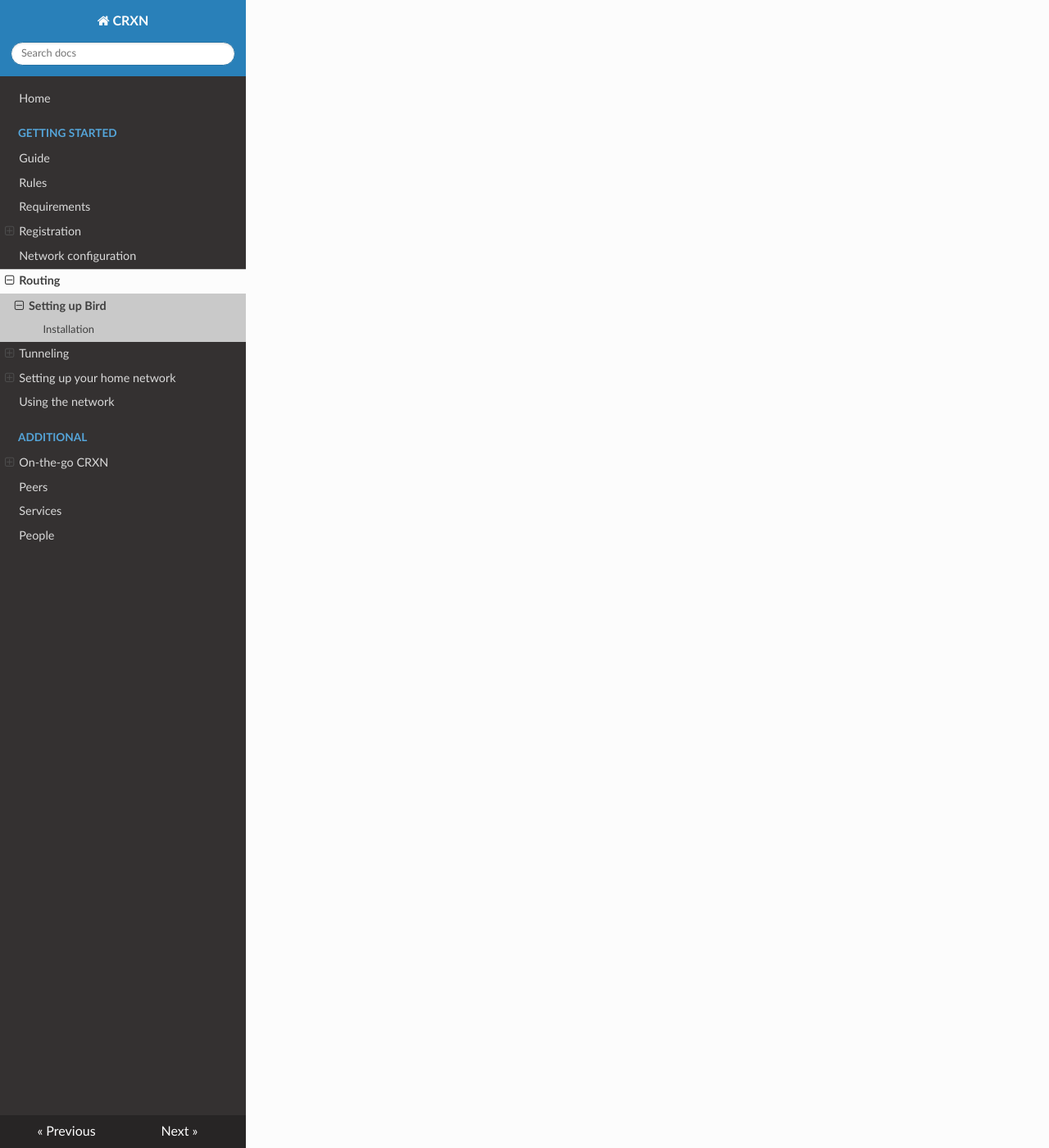
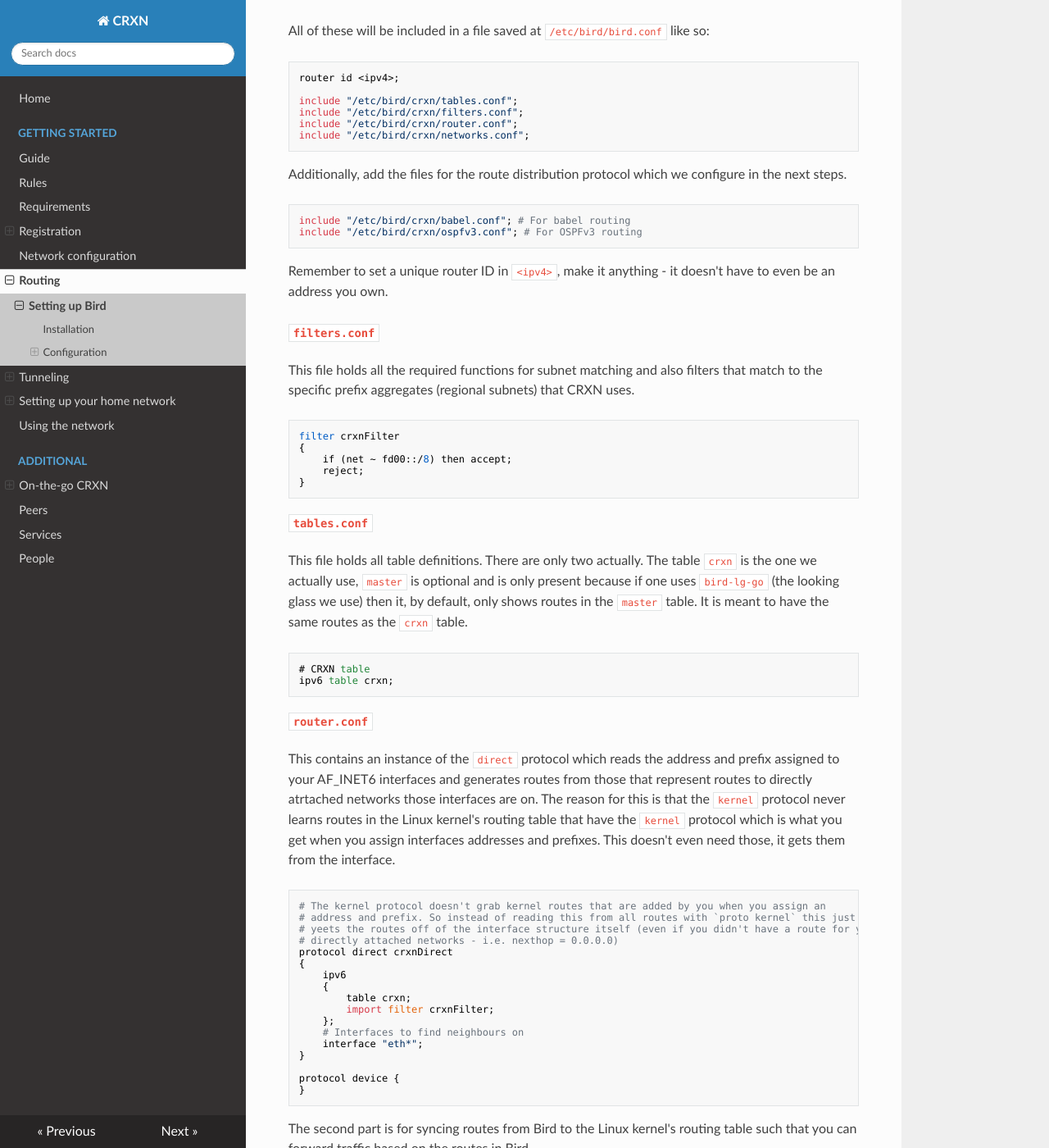
Before and after one commit to Community-Run-eXperimental-Network/docs, an MkDocs documentation site: the page built from docs/routing/bird/bird.md, in a window 1280 px wide and 1400 px high, scrolled down 1482 px. Shown: the whole window at 82% size. Built offline with MkDocs 1.6.1, drawn with Linux system fonts in a browser that asks for light colours; nearby versions of some CDN libraries; some of the changed text lies outside the part shown.

Commit message:
Added back instructions from old instructions (just for now)

````diff
--- a/docs/routing/bird/bird.md
+++ b/docs/routing/bird/bird.md
@@ -33,3 +33,138 @@ sudo systemctl enable --now bird
 ```
 
 This will ensure that the routing daemon starts on boot.
+
+## Configuration
+
+TODO: Re-do this sections
+
+The configuration template is constructed out of the following files:
+
+1. `filters.conf`
+	* Filter functions and the filter itself
+2. `networks.conf`
+	* Advertisement of ULA
+3. `tables.conf`
+	* The table definitions
+4. `router.conf`
+	* This contains the needed protocol definition for discovering
+	your interface's prefixes and generating routes form them
+	* It also contains the needed protocol definitions to sync bird
+	routes into the Linux kernel's routing table (so you cna forward
+	packets based on the routes from Bird)
+5. `protocols.conf`
+	* Depending on what protocol you want to use this will contains
+	configurations for each
+
+All of these will be included in a file saved at `/etc/bird/bird.conf` like so:
+
+```
+router id <ipv4>;
+
+include "/etc/bird/crxn/tables.conf";
+include "/etc/bird/crxn/filters.conf";
+include "/etc/bird/crxn/router.conf";
+include "/etc/bird/crxn/networks.conf";
+```
+
+Additionally, add the files for the route distribution protocol which we configure in the next steps.
+```
+include "/etc/bird/crxn/babel.conf"; # For babel routing
+include "/etc/bird/crxn/ospfv3.conf"; # For OSPFv3 routing
+```
+
+Remember to set a unique router ID in `<ipv4>`, make it anything - it doesn't have to even be an address you own.
+
+#### `filters.conf`
+
+This file holds all the required functions for subnet matching and also
+filters that match to the specific prefix aggregates (regional subnets)
+that CRXN uses.
+
+```
+filter crxnFilter
+{
+    if (net ~ fd00::/8) then accept;
+    reject;
+}
+```
+
+#### `tables.conf`
+
+This file holds all table definitions. There are only two actually.
+The table `crxn` is the one we actually use, `master` is optional
+and is only present because if one uses `bird-lg-go` (the looking glass
+we use) then it, by default, only shows routes in the `master` table.
+It is meant to have the same routes as the `crxn` table.
+
+```
+# CRXN table
+ipv6 table crxn;
+```
+
+#### `router.conf`
+
+This contains an instance of the `direct` protocol which reads the address
+and prefix assigned to your AF_INET6 interfaces and generates routes from
+those that represent routes to directly atrtached networks those interfaces
+are on. The reason for this is that the `kernel` protocol never learns routes
+in the Linux kernel's routing table that have the `kernel` protocol which
+is what you get when you assign interfaces addresses and prefixes. This
+doesn't even need those, it gets them from the interface.
+
+```
+# The kernel protocol doesn't grab kernel routes that are added by you when you assign an
+# address and prefix. So instead of reading this from all routes with `proto kernel` this just
+# yeets the routes off of the interface structure itself (even if you didn't have a route for your
+# directly attached networks - i.e. nexthop = 0.0.0.0)
+protocol direct crxnDirect
+{
+    ipv6
+    {
+        table crxn;
+        import filter crxnFilter;
+    };
+    # Interfaces to find neighbours on
+    interface "eth*";
+}
+
+protocol device {
+}
+```
+
+The second part is for syncing routes from Bird to the Linux kernel's routing
+table such that you can forward traffic based on the routes in Bird.
+
+TODO: Check, defualt `learn` should learn non `kernel` and non-`bird` routes
+
+```
+# CRXN Kernel protocol
+# We import any routes from the kernel table other than `proto bird` and `proto kernel`,
+# could be `proto static` for example. By default it will learn these.
+# Of course we also then export all routes from our Bird tables into the kernel so you can actually forward packets
+protocol kernel crxnKernel
+{
+    ipv6 {
+        # bird's crxn table -> kernel
+        table crxn;
+        export filter crxnFilter;
+    };
+}
+```
+
+#### `networks.conf`
+
+This is just something we normally add. Usually you would assign a `/64` within your ULA `/48` but you also want to claim the whole `/48` by advertising a blackhole for it. Here our `/48`/ULA is `fd40:ec65:5b4c::/48`.
+
+```
+protocol static crxnStatic
+{
+        # Advertise your /48 with a blackhole
+        route fd40:ec65:5b4c::/48 blackhole;
+
+        ipv6 {
+                import filter crxn6;
+                table crxn;
+        }
+}
+```
````
